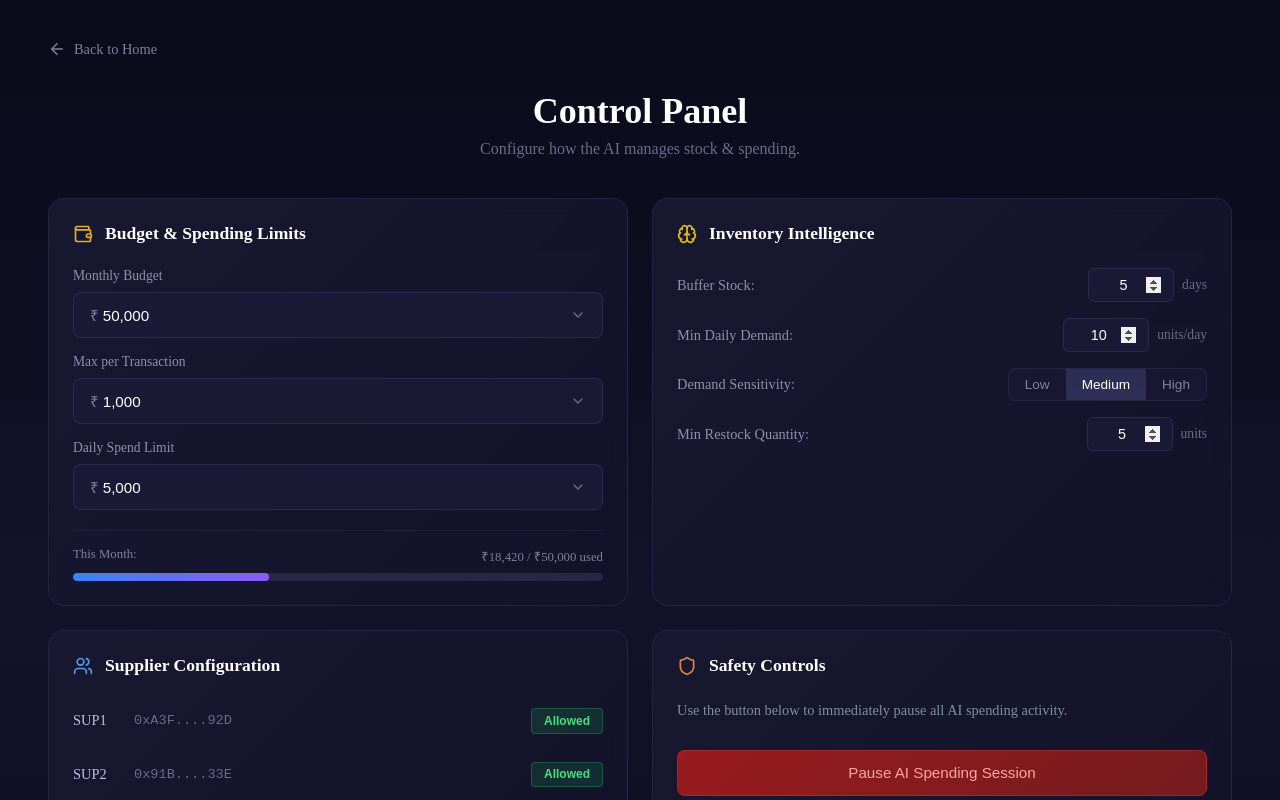
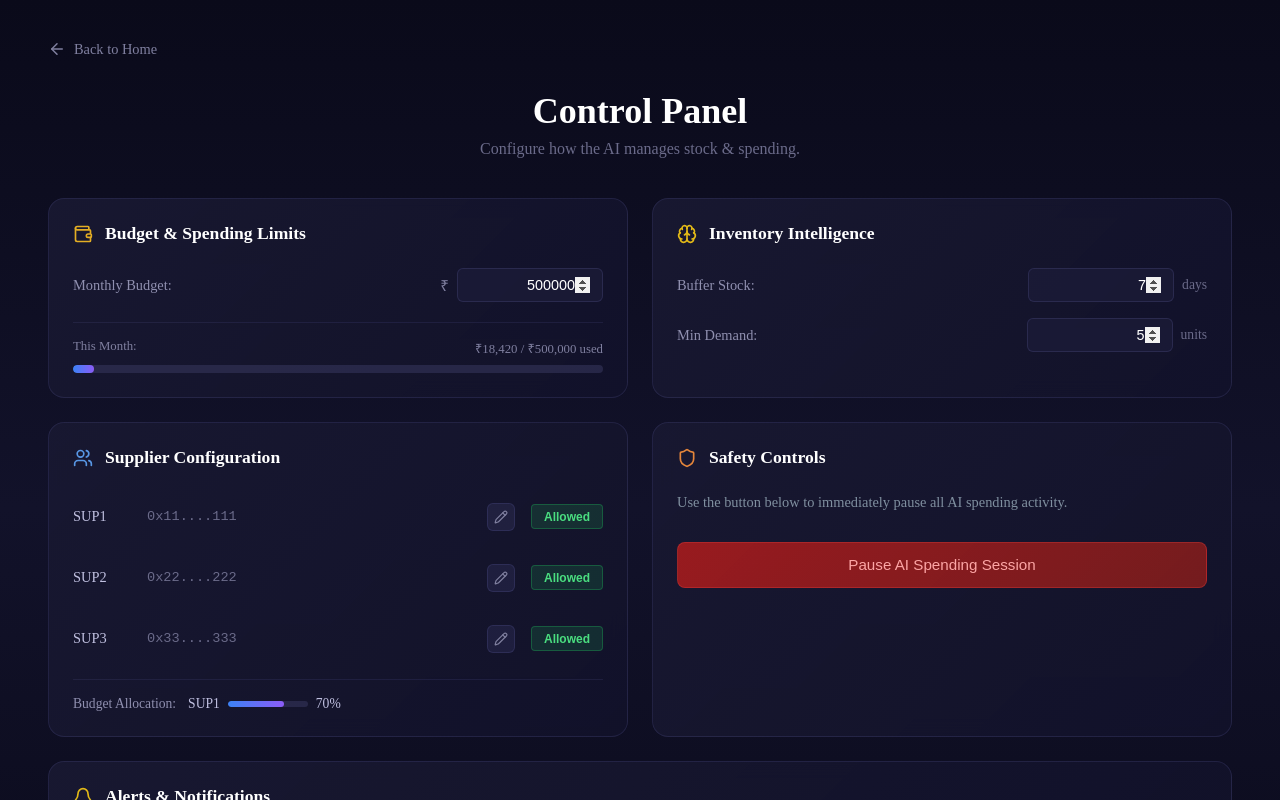
Before and after one commit to Hacknova49/Stock_Easy, a React (Vite) app in the folder frontend/STOCK_EASY/: page /control-panel in a window 1280 px wide. Shown: the top 800 px of the page. Built offline with nearby package versions, Linux system fonts and the light colour scheme.

Commit message:
control panel updated

```diff
--- a/frontend/STOCK_EASY/src/pages/control-panel/ControlPanel.jsx
+++ b/frontend/STOCK_EASY/src/pages/control-panel/ControlPanel.jsx
@@ -7,35 +7,28 @@ import {
     Users,
     Shield,
     Bell,
-    ChevronDown,
-    ChevronUp,
-    Save
+    Save,
+    Pencil,
+    Check
 } from "lucide-react";
 import "./controlPanel.css";
 
-const API_BASE_URL = "http://localhost:8000";
+const API_BASE_URL = "http://localhost:8001";
 
 // Default configuration (matching ai/default_config.py structure)
 const defaultConfig = {
-    monthlyBudget: 50000,
-    maxPerTransaction: 1000,
-    dailySpendLimit: 5000,
+    monthlyBudget: 500000,
     monthlyUsed: 18420,
-    monthlyTotal: 50000,
+    monthlyTotal: 500000,
 
-    bufferStock: 5,
-    minDailyDemand: 10,
-    demandSensitivity: "Medium",
-    minRestockQuantity: 5,
+    bufferStock: 7,
+    minDemand: 5, // matches min_demand_threshold in default_config.py
 
     suppliers: [
-        { id: "SUP1", address: "0xA3F....92D", status: "Allowed", allocation: 70 },
-        { id: "SUP2", address: "0x91B....33E", status: "Allowed", allocation: 20 },
-        { id: "SUP3", address: "0xC7E....A1F", status: "Revoked", allocation: 10 },
+        { id: "SUP1", address: "0x11....111", status: "Allowed", allocation: 100 },
+        { id: "SUP2", address: "0x22....222", status: "Allowed", allocation: 100 },
+        { id: "SUP3", address: "0x33....333", status: "Allowed", allocation: 100 },
     ],
-
-    sessionDuration: "24 hours",
-    autoRotateKeys: true,
 
     alerts: {
         dailyLimitReached: true,
@@ -46,21 +39,7 @@ const defaultConfig = {
 
 function ControlPanel() {
     const [config, setConfig] = useState(defaultConfig);
-    const [openDropdown, setOpenDropdown] = useState(null);
-
-    const budgetOptions = [10000, 25000, 50000, 100000, 250000, 500000];
-    const transactionOptions = [500, 1000, 2500, 5000, 10000];
-    const dailyLimitOptions = [1000, 2500, 5000, 10000, 25000];
-    const sessionOptions = ["1 hour", "6 hours", "12 hours", "24 hours", "48 hours", "7 days"];
-
-    const handleDropdownToggle = (dropdownName) => {
-        setOpenDropdown(openDropdown === dropdownName ? null : dropdownName);
-    };
-
-    const handleSelectOption = (field, value) => {
-        setConfig({ ...config, [field]: value });
-        setOpenDropdown(null);
-    };
+    const [editingSupplier, setEditingSupplier] = useState(null);
 
     const handleNumberInput = (field, value) => {
         const numValue = parseInt(value) || 0;
@@ -89,6 +68,19 @@ function ControlPanel() {
                 : s
         );
         setConfig({ ...config, suppliers: updatedSuppliers });
+    };
+
+    const handleSupplierAddressChange = (supplierId, newAddress) => {
+        const updatedSuppliers = config.suppliers.map(s =>
+            s.id === supplierId
+                ? { ...s, address: newAddress }
+                : s
+        );
+        setConfig({ ...config, suppliers: updatedSuppliers });
+    };
+
+    const toggleEditSupplier = (supplierId) => {
+        setEditingSupplier(editingSupplier === supplierId ? null : supplierId);
     };
     const saveConfigToBackend = async () => {
         try {
@@ -136,84 +128,16 @@ function ControlPanel() {
                         Budget & Spending Limits
                     </h2>
 
-                    <div className="cp-form-group">
-                        <label>Monthly Budget</label>
-                        <div className="cp-dropdown-wrapper">
-                            <button
-                                className="cp-dropdown-trigger"
-                                onClick={() => handleDropdownToggle('monthlyBudget')}
-                            >
-                                <span className="currency">₹</span>
-                                <span className="value">{config.monthlyBudget.toLocaleString()}</span>
-                                <ChevronDown size={16} className={`chevron ${openDropdown === 'monthlyBudget' ? 'open' : ''}`} />
-                            </button>
-                            {openDropdown === 'monthlyBudget' && (
-                                <div className="cp-dropdown-menu">
-                                    {budgetOptions.map(opt => (
-                                        <div
-                                            key={opt}
-                                            className="cp-dropdown-item"
-                                            onClick={() => handleSelectOption('monthlyBudget', opt)}
-                                        >
-                                            ₹{opt.toLocaleString()}
-                                        </div>
-                                    ))}
-                                </div>
-                            )}
-                        </div>
-                    </div>
-
-                    <div className="cp-form-group">
-                        <label>Max per Transaction</label>
-                        <div className="cp-dropdown-wrapper">
-                            <button
-                                className="cp-dropdown-trigger"
-                                onClick={() => handleDropdownToggle('maxPerTransaction')}
-                            >
-                                <span className="currency">₹</span>
-                                <span className="value">{config.maxPerTransaction.toLocaleString()}</span>
-                                <ChevronDown size={16} className={`chevron ${openDropdown === 'maxPerTransaction' ? 'open' : ''}`} />
-                            </button>
-                            {openDropdown === 'maxPerTransaction' && (
-                                <div className="cp-dropdown-menu">
-                                    {transactionOptions.map(opt => (
-                                        <div
-                                            key={opt}
-                                            className="cp-dropdown-item"
-                                            onClick={() => handleSelectOption('maxPerTransaction', opt)}
-                                        >
-                                            ₹{opt.toLocaleString()}
-                                        </div>
-                                    ))}
-                                </div>
-                            )}
-                        </div>
-                    </div>
-
-                    <div className="cp-form-group">
-                        <label>Daily Spend Limit</label>
-                        <div className="cp-dropdown-wrapper">
-                            <button
-                                className="cp-dropdown-trigger"
-                                onClick={() => handleDropdownToggle('dailySpendLimit')}
-                            >
-                                <span className="currency">₹</span>
-                                <span className="value">{config.dailySpendLimit.toLocaleString()}</span>
-                                <ChevronDown size={16} className={`chevron ${openDropdown === 'dailySpendLimit' ? 'open' : ''}`} />
-                            </button>
-                            {openDropdown === 'dailySpendLimit' && (
-                                <div className="cp-dropdown-menu">
-                                    {dailyLimitOptions.map(opt => (
-                                        <div
-                                            key={opt}
-                                            className="cp-dropdown-item"
-                                            onClick={() => handleSelectOption('dailySpendLimit', opt)}
-                                        >
-                                            ₹{opt.toLocaleString()}
-                                        </div>
-                                    ))}
-                                </div>
-                            )}
+                    <div className="cp-form-row">
+                        <label>Monthly Budget:</label>
+                        <div className="cp-number-input">
+                            <span className="currency-prefix">₹</span>
+                            <input
+                                type="number"
+                                value={config.monthlyBudget}
+                                onChange={(e) => handleNumberInput('monthlyBudget', e.target.value)}
+                                min="0"
+                            />
                         </div>
                     </div>
 
@@ -252,40 +176,12 @@ function ControlPanel() {
                     </div>
 
                     <div className="cp-form-row">
-                        <label>Min Daily Demand:</label>
+                        <label>Min Demand:</label>
                         <div className="cp-number-input">
                             <input
                                 type="number"
-                                value={config.minDailyDemand}
-                                onChange={(e) => handleNumberInput('minDailyDemand', e.target.value)}
-                                min="1"
-                            />
-                            <span className="unit">units/day</span>
-                        </div>
-                    </div>
-
-                    <div className="cp-form-row">
-                        <label>Demand Sensitivity:</label>
-                        <div className="cp-toggle-group">
-                            {["Low", "Medium", "High"].map(level => (
-                                <button
-                                    key={level}
-                                    className={`cp-toggle-btn ${config.demandSensitivity === level ? 'active' : ''}`}
-                                    onClick={() => handleSensitivityChange(level)}
-                                >
-                                    {level}
-                                </button>
-                            ))}
-                        </div>
-                    </div>
-
-                    <div className="cp-form-row">
-                        <label>Min Restock Quantity:</label>
-                        <div className="cp-number-input">
-                            <input
-                                type="number"
-                                value={config.minRestockQuantity}
-                                onChange={(e) => handleNumberInput('minRestockQuantity', e.target.value)}
+                                value={config.minDemand}
+                                onChange={(e) => handleNumberInput('minDemand', e.target.value)}
                                 min="1"
                             />
                             <span className="unit">units</span>
@@ -304,7 +200,26 @@ function ControlPanel() {
                         {config.suppliers.map(supplier => (
                             <div key={supplier.id} className="cp-supplier-row">
                                 <span className="supplier-id">{supplier.id}</span>
-                                <span className="supplier-address">{supplier.address}</span>
+                                <div className="supplier-address-wrapper">
+                                    <input
+                                        type="text"
+                                        className={`supplier-address-input ${editingSupplier === supplier.id ? 'editing' : ''}`}
+                                        value={supplier.address}
+                                        onChange={(e) => handleSupplierAddressChange(supplier.id, e.target.value)}
+                                        disabled={editingSupplier !== supplier.id}
+                                    />
+                                    <button
+                                        className="supplier-edit-btn"
+                                        onClick={() => toggleEditSupplier(supplier.id)}
+                                        title={editingSupplier === supplier.id ? "Save address" : "Edit address"}
+                                    >
+                                        {editingSupplier === supplier.id ? (
+                                            <Check size={14} />
+                                        ) : (
+                                            <Pencil size={14} />
+                                        )}
+                                    </button>
+                                </div>
                                 <button
                                     className={`supplier-status ${supplier.status.toLowerCase()}`}
                                     onClick={() => toggleSupplierStatus(supplier.id)}
--- a/frontend/STOCK_EASY/src/pages/control-panel/controlPanel.css
+++ b/frontend/STOCK_EASY/src/pages/control-panel/controlPanel.css
@@ -245,21 +245,28 @@
     gap: 0.5rem;
 }
 
+.cp-number-input .currency-prefix {
+    color: #8080a0;
+    font-size: 0.95rem;
+    font-weight: 500;
+}
+
 .cp-number-input input {
-    width: 60px;
+    width: 120px;
     background: rgba(30, 30, 60, 0.6);
     border: 1px solid rgba(80, 80, 140, 0.3);
     border-radius: 6px;
     padding: 0.5rem 0.75rem;
     color: #ffffff;
     font-size: 0.9rem;
-    text-align: center;
+    text-align: right;
     transition: border-color 0.2s ease;
 }
 
 .cp-number-input input:focus {
     outline: none;
-    border-color: rgba(139, 92, 246, 0.6);
+    border-color: rgba(255, 255, 255, 0.7);
+    box-shadow: 0 0 0 1px rgba(255, 255, 255, 0.3);
 }
 
 .cp-number-input input::-webkit-inner-spin-button,
@@ -325,6 +332,65 @@
     color: #6b6b8a;
     font-family: monospace;
     flex: 1;
+}
+
+.supplier-address-wrapper {
+    display: flex;
+    align-items: center;
+    gap: 0.5rem;
+    flex: 1;
+}
+
+.supplier-address-input {
+    flex: 1;
+    background: rgba(30, 30, 60, 0.4);
+    border: 1px solid rgba(80, 80, 140, 0.2);
+    border-radius: 6px;
+    padding: 0.5rem 0.75rem;
+    color: #6b6b8a;
+    font-size: 0.85rem;
+    font-family: monospace;
+    transition: all 0.2s ease;
+}
+
+.supplier-address-input:disabled {
+    background: transparent;
+    border-color: transparent;
+    cursor: default;
+}
+
+.supplier-address-input.editing {
+    background: rgba(30, 30, 60, 0.6);
+    border-color: rgba(255, 255, 255, 0.7);
+    box-shadow: 0 0 0 1px rgba(255, 255, 255, 0.3);
+    color: #ffffff;
+    cursor: text;
+}
+
+.supplier-address-input:focus {
+    outline: none;
+    border-color: rgba(255, 255, 255, 0.7);
+    box-shadow: 0 0 0 1px rgba(255, 255, 255, 0.3);
+}
+
+.supplier-edit-btn {
+    display: flex;
+    align-items: center;
+    justify-content: center;
+    width: 28px;
+    height: 28px;
+    background: rgba(80, 80, 140, 0.2);
+    border: 1px solid rgba(80, 80, 140, 0.3);
+    border-radius: 6px;
+    color: #8080a0;
+    cursor: pointer;
+    transition: all 0.2s ease;
+}
+
+.supplier-edit-btn:hover {
+    background: rgba(139, 92, 246, 0.3);
+    border-color: rgba(139, 92, 246, 0.5);
+    color: #a78bfa;
 }
 
 .supplier-status {
```
Lines whose indentation alone changed are shown as unchanged.
